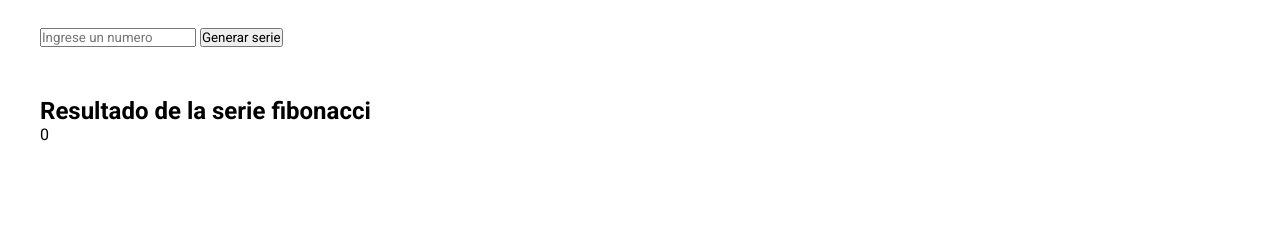
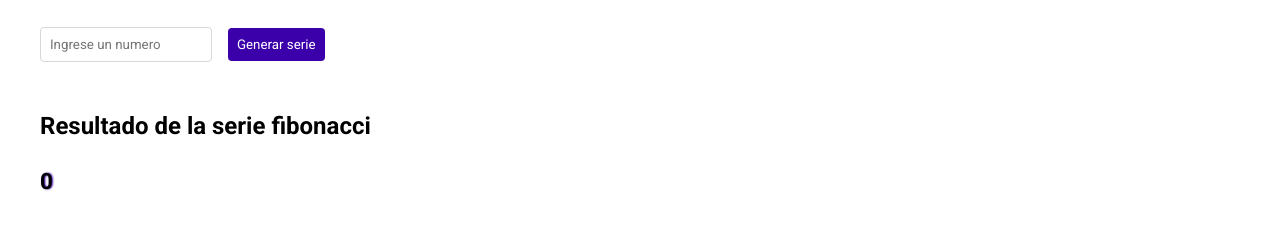
Before and after one commit to iamdiegoskr/PairProgramingFibonacci, a plain HTML site: page index.html in a window 1280 px wide. Both pictures are taken after a click on the button "Generar serie". Shown: the part 201-430 px from the top of the page. Drawn offline with Linux system fonts and the light colour scheme.

Commit message:
Improving the interface

```diff
--- a/index.html
+++ b/index.html
@@ -20,13 +20,13 @@
 
         <h1 class="title-app">Trabajo hecho por Leonardo y Juan Diego</h1>
 
-        <form>
+        <form class="myForm">
             <input type="number" placeholder="Ingrese un numero" id="number-serie">
             <button type="button" id="btn-serie">Generar serie</button>
         </form>
 
         <div class="result-fibonacci">
-            <h2>Resultado de la serie fibonacci</h2>
+            <h2 class="title-result">Resultado de la serie fibonacci</h2>
             <p class="list-serie"></p>
         </div>
 
--- a/main.js
+++ b/main.js
@@ -14,7 +14,7 @@ function generateSerieFibonacci(limit){
     return listSerie;
 }
 
-function printSerieFibonacci(){
+function startApp(){
 
     let limit = 0;
 
@@ -38,4 +38,4 @@ function renderList(list){
 }
 
 
-buttonGenerate.addEventListener('click', printSerieFibonacci)
+buttonGenerate.addEventListener('click', startApp)
--- a/style.css
+++ b/style.css
@@ -32,3 +32,29 @@ header .title-header{
     font-weight: 600;
     letter-spacing: 1px;
 }
+
+.myForm > *{
+    padding: 9px;
+    border: none;
+}
+
+.myForm button{
+    background: #3c00aa;
+    color: white;
+    border-radius: 4px;
+    margin-left: 12px;
+}
+
+.myForm input{
+    outline: none;
+    border: 1px solid #d8d8d8;
+    border-radius: 4px;
+}
+
+.list-serie{
+    font-size: 1.4em;
+    margin-top: 28px;
+    font-weight: bold;
+    letter-spacing: 2px;
+    text-shadow: 1px 0px 2px #3c00aa;
+}
```
